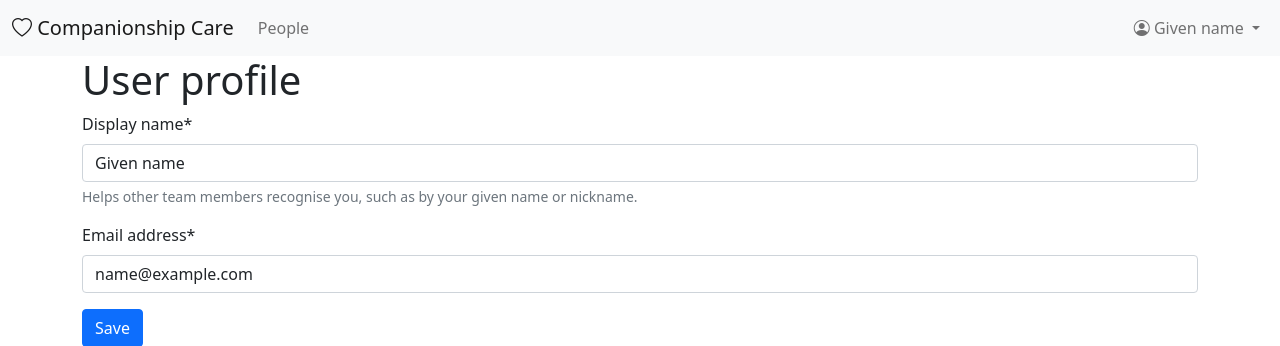
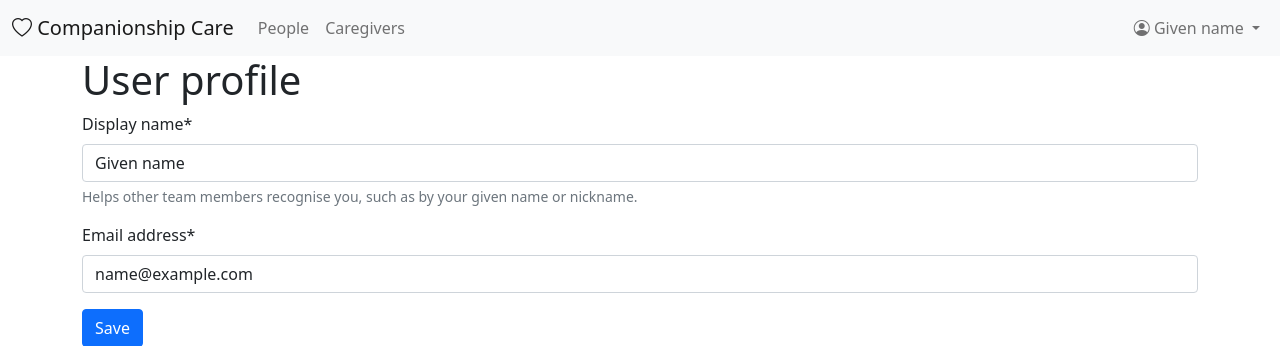
Before and after one commit to GeriLife/companionship, a Django app: page /accounts/profile/ in a window 1280 px wide. Shown: the top 346 px of the page. Run offline with Django 4.2, Linux system fonts and the light colour scheme; the visitor is signed in with stand-in values (Sample User, id 1); some libraries are stand-ins or nearby versions.

Commit message:
Add link to caregiver-list

```diff
--- a/project/caregivers/urls.py
+++ b/project/caregivers/urls.py
@@ -7,6 +7,6 @@ urlpatterns = [
     path(
         "",
         CaregiverListView.as_view(),
-        name="caregiver-list-view",
+        name="caregiver-list",
     )
 ]
--- a/project/templates/navigation.html
+++ b/project/templates/navigation.html
@@ -14,6 +14,12 @@
                 <li class="nav-item">
                     <a href="{% url 'person-list' %}" class="nav-link">
                         {% translate "People" %}
+                    </a>
+                </li>
+
+                <li class="nav-item">
+                    <a href="{% url 'caregiver-list' %}" class="nav-link">
+                        {% translate "Caregivers" %}
                     </a>
                 </li>
             </ul>
```
